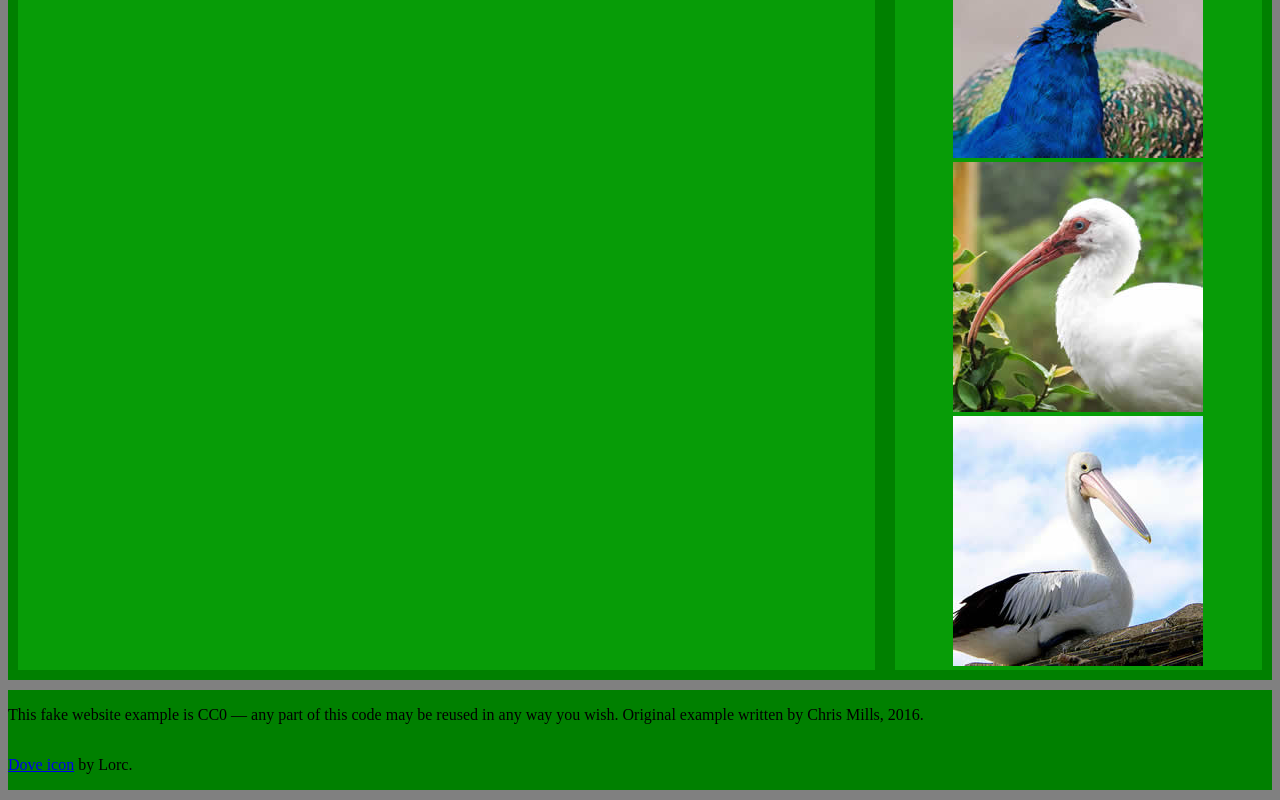
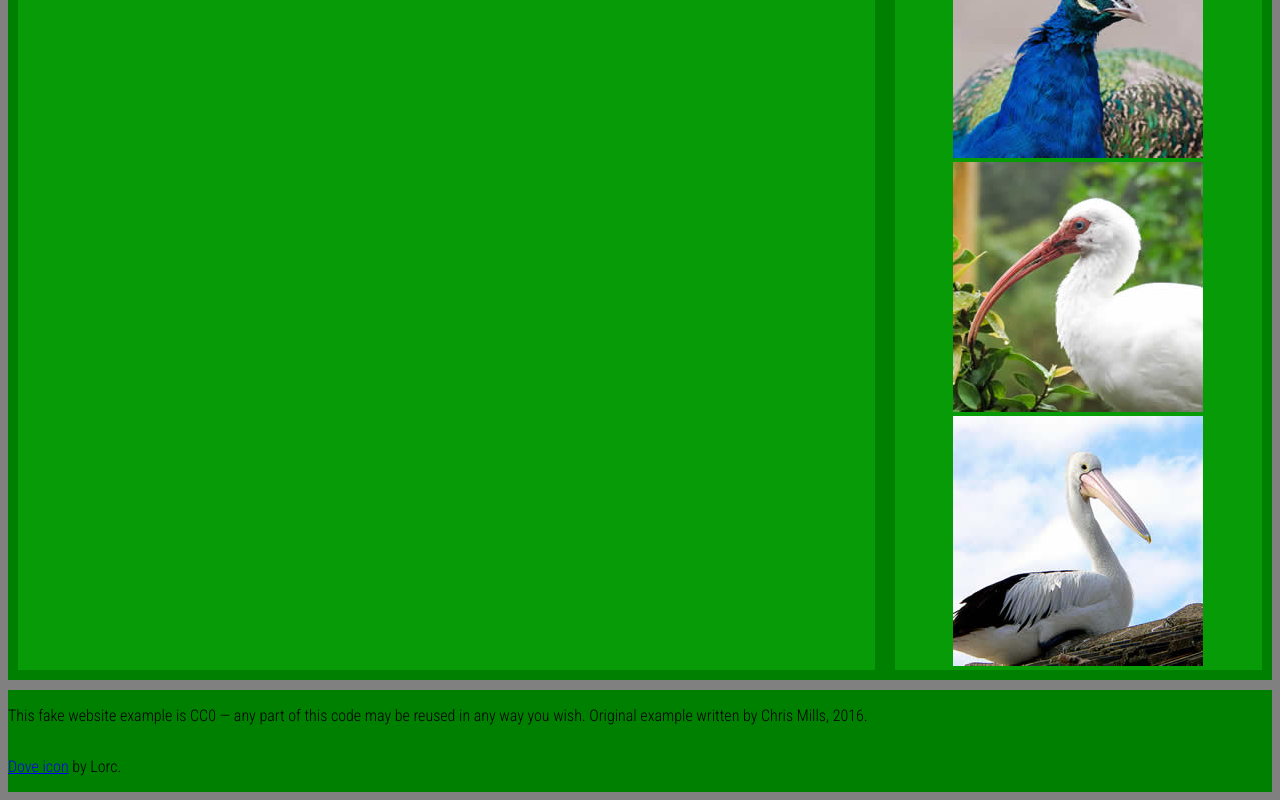
Before and after one commit to ambersliang/Lab3, a plain HTML site: page index.html in a window 1280 px wide. Shown: the part 606-1406 px from the top of the page. Drawn offline with Linux system fonts and the light colour scheme.

Commit message:
Updated font after receiving feedback

```diff
--- a/css/style.css
+++ b/css/style.css
@@ -64,6 +64,9 @@ h2 {
 
 .disclaimer {
     background-color: green;
+    font-family: 'Roboto Condensed';
+    font-style: normal;
+    font-weight: 300;
     display: flex;
     flex-direction:column;
 }
```
